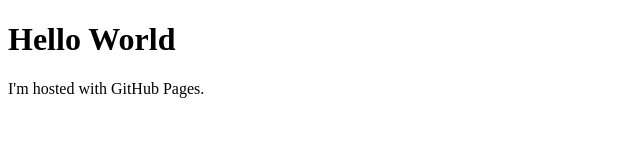
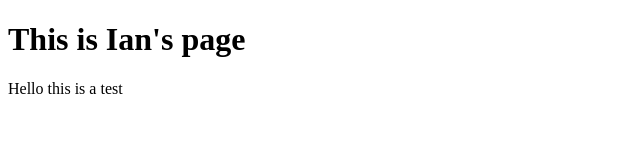
Before and after one commit to ianasplund/ianasplund.github.io, a plain HTML site: page index.html in a window 1280 px wide. Shown: the whole page, without its empty margins (0-640 px from the left). Drawn offline with Linux system fonts and the light colour scheme.

Commit message:
Update index.html

```diff
--- a/index.html
+++ b/index.html
@@ -1,7 +1,7 @@
 <!DOCTYPE html>
 <html>
 <body>
-<h1>Hello World</h1>
-<p>I'm hosted with GitHub Pages.</p>
+<h1>This is Ian's page</h1>
+<p>Hello this is a test</p>
 </body>
 </html>
```
